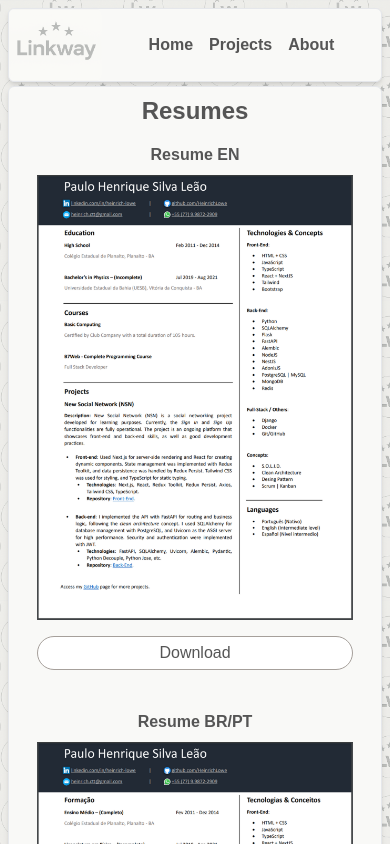
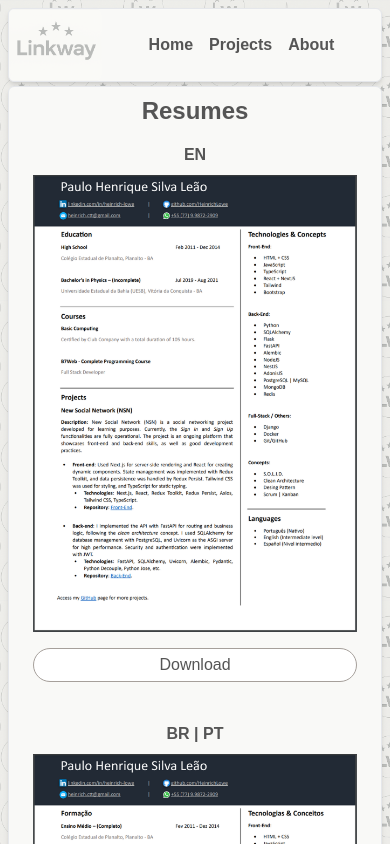
Before and after one commit to HeinrichLowe/linkway, a Next.js app: page /cvs in a window 390 px wide. Shown: the top 844 px of the page. Built offline with nearby package versions, Linux system fonts and the light colour scheme.

Commit message:
refact: revised some tailwind attributes in 'home', 'layout' and 'cvs'

```diff
--- a/src/app/cvs/page.tsx
+++ b/src/app/cvs/page.tsx
@@ -9,21 +9,21 @@ const brResume = "/files/cvs/Paulo_Henrique_Silva_Leão_-_BR_Resume.pdf";
 export default function CVs() {
     return (
         <>
-            <div className="w-full h-full flex flex-col items-center">
+            <div className="flex flex-col items-center">
                 <h2 className="mb-4 text-center text-2xl font-semibold">Resumes</h2>
 
-                <div className="max-w-prose px-5 flex flex-col gap-10 md:px-0 md:flex-row md:gap-24">
+                <div className="max-w-prose flex flex-col gap-10 md:flex-row md:gap-24">
                     <div className="w-full h-full">
-                        <h3 className="text-center font-semibold">Resume EN</h3>
-                        <div className="w-full h-full flex flex-col items-center gap-2">
+                        <h3 className="text-center font-semibold">EN</h3>
+                        <div className="flex flex-col items-center gap-2">
                             <Link href={enResume} target="_black" rel="noopener noreferrer">
-                                <Image className="w-full h-full my-2 hover:brightness-95 active:translate-y-1 duration-200" src={enResumeImage} alt="Resume EN" />
+                                <Image className="my-2 hover:brightness-95 active:translate-y-1 duration-200" src={enResumeImage} alt="Resume EN" />
                             </Link>
                             <Link
                                 href={enResume}
                                 download={"Paulo_Henrique_Silva_Leão_-_EN_Resume.pdf"}
                                 title="Download my EN resume"
-                                className="w-full px-4 py-1 text-center bg-white border border-stone-400 rounded-full hover:brightness-95 active:translate-y-1 duration-300"
+                                className="w-full px-4 py-1 text-center bg-white border border-stone-400 rounded-full hover:brightness-95 active:translate-y-1 duration-200"
                             >
                                 Download
                             </Link>
@@ -31,10 +31,10 @@ export default function CVs() {
                     </div>
 
                     <div className="w-full h-full">
-                        <h3 className="text-center font-semibold">Resume BR/PT</h3>
-                        <div className="w-full h-full flex flex-col items-center gap-2">
+                        <h3 className="text-center font-semibold">BR | PT</h3>
+                        <div className="flex flex-col items-center gap-2">
                             <Link href={brResume} target="_black" rel="noopener noreferrer">
-                                <Image className="w-full h-full my-2 hover:brightness-95 active:translate-y-1 duration-200" src={brResumeImage} alt="Resume EN" />
+                                <Image className="my-2 hover:brightness-95 active:translate-y-1 duration-200" src={brResumeImage} alt="Resume EN" />
                             </Link>
                             <Link
                                 href={brResume}
--- a/src/app/layout.tsx
+++ b/src/app/layout.tsx
@@ -48,7 +48,7 @@ export default function RootLayout({
           <div className="flex-1 hidden sm:flex"></div>
         </header>
 
-        <main className="max-w-[900px] mx-auto my-1 px-2 py-2 flex flex-col gap-2 justify-center items-center text-[#555] bg-[#F9F9F7] border border-gray-200 rounded-md shadow-md">
+        <main className="max-w-[900px] mx-auto my-1 px-6 py-2 flex flex-col gap-2 justify-center items-center text-[#555] bg-[#F9F9F7] border border-gray-200 rounded-md shadow-md md:px-2">
           {children}
         </main>
 
--- a/src/app/page.tsx
+++ b/src/app/page.tsx
@@ -34,7 +34,7 @@ export default function Home() {
           ))}
         </div>
 
-        <div className="w-90">
+        <div className="max-w-90 w-full px-2 md:px-0">
           <div className="w-full border-b border-stone-400"></div>
         </div>
 
```
